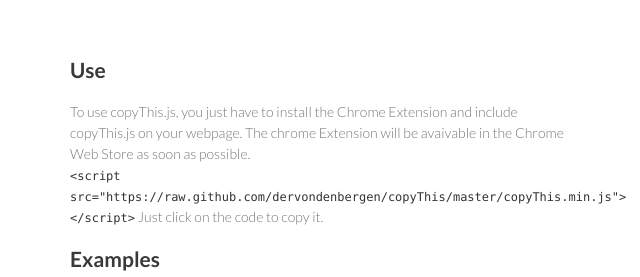
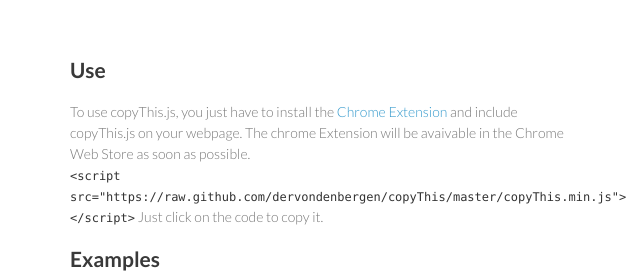
Before and after one commit to dervondenbergen/copyThis, a plain HTML site: page index.html in a window 1280 px wide. Shown: the top 277 px of the page, 500-1140 px from the left. Drawn offline with Linux system fonts and the light colour scheme.

Commit message:
Update index.html

```diff
--- a/index.html
+++ b/index.html
@@ -38,7 +38,7 @@
 <a name="use" class="anchor" href="#use"><span class="octicon octicon-link"></span></a>Use</h2>
 
 <p>
-  To use copyThis.js, you just have to install the Chrome Extension and include copyThis.js on your webpage.
+  To use copyThis.js, you just have to install the <a href="https://github.com/dervondenbergen/copyThis/blob/master/copyThis.crx">Chrome Extension</a> and include copyThis.js on your webpage.
   The chrome Extension will be avaivable in the Chrome Web Store as soon as possible.
   <br>
 <code id="script">&lt;script src="https://raw.github.com/dervondenbergen/copyThis/master/copyThis.min.js"&gt;&lt;/script&gt;</code>
```
